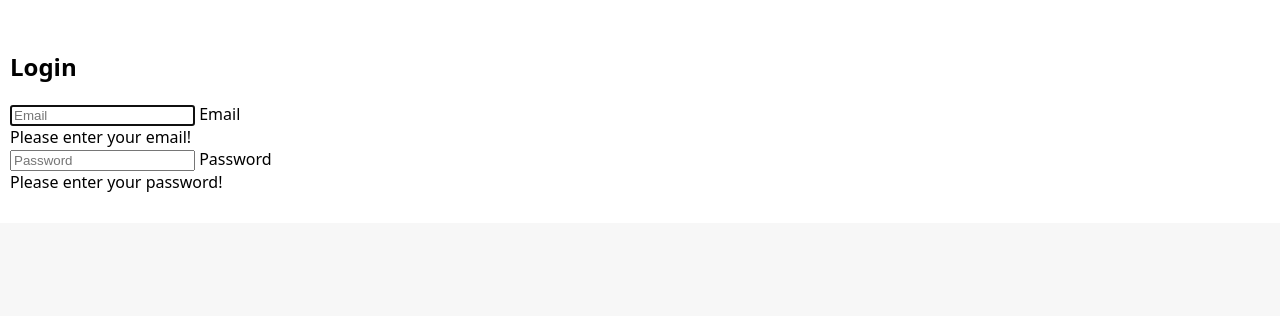
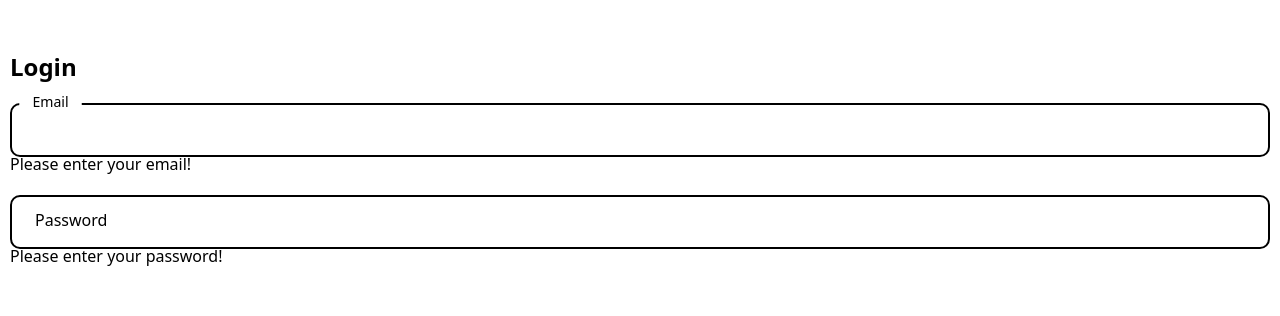
Before and after one commit to PritamUmaiya/authentication-system, a Flask app: page /login in a window 1280 px wide. Shown: the top 316 px of the page. Run offline with Flask 3, Linux system fonts and the light colour scheme; some libraries are stand-ins or nearby versions.

Commit message:
adding floating label

```diff
--- a/static/css/styles.css
+++ b/static/css/styles.css
@@ -18,3 +18,47 @@ body {
     padding: 30px 10px;
     background-color: #fff;
 }
+
+
+.input-group {
+    margin-bottom: 20px;
+}
+
+.form-floating {
+    position: relative;
+    height: 50px;
+    line-height: 50px;
+}
+
+.form-floating input::placeholder {
+    color: transparent;
+}
+
+.form-control {
+    position: absolute;
+    width: 100%;
+    outline: none;
+    padding: 0 30px;
+    line-height: 50px;
+    border: 2px solid #000;
+    border-radius: 10px;
+    background-color: transparent;
+    transition: 0.1s ease;
+    z-index: 2;
+}
+
+.form-label {
+    position: absolute;
+    background-color: #fff;
+    padding: 0 25px;
+    transition: 0.2s ease;
+}
+
+.form-floating input:not(:placeholder-shown) + .form-label,
+.form-floating input:focus + .form-label {
+    height: 30px;
+    line-height: 30px;
+    padding: 0 15px;
+    transform: translate(5px, -16px) scale(0.88);
+    z-index: 2;
+}
--- a/templates/login.html
+++ b/templates/login.html
@@ -11,7 +11,7 @@
         <div class="input-group has-validation">
             <div class="form-floating is-invalid">
                 <input type="email" name="email" class="form-control is-invalid" id="email" placeholder="Email" autocomplete="off" autofocus>
-                <label for="email">Email</label>
+                <label for="email" class="form-label">Email</label>
             </div>
             <div class="invalid-feedback">Please enter your email!</div>
         </div>
@@ -19,7 +19,7 @@
         <div class="input-group has-validation">
             <div class="form-floating is-invalid">
                 <input type="password" name="password" class="form-control is-invalid" id="password" placeholder="Password" autocomplete="off">
-                <label for="email">Password</label>
+                <label for="password" class="form-label">Password</label>
             </div>
             <div class="invalid-feedback">Please enter your password!</div>
         </div>
```
